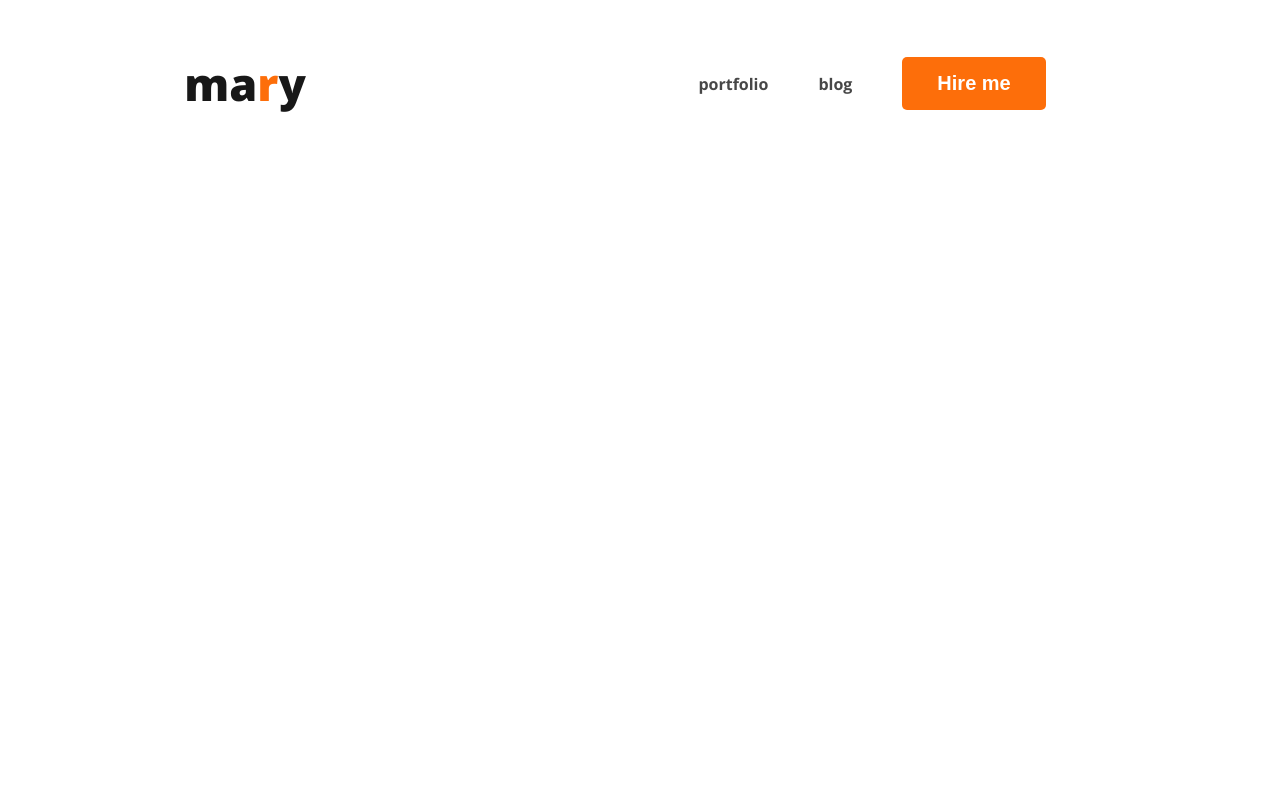
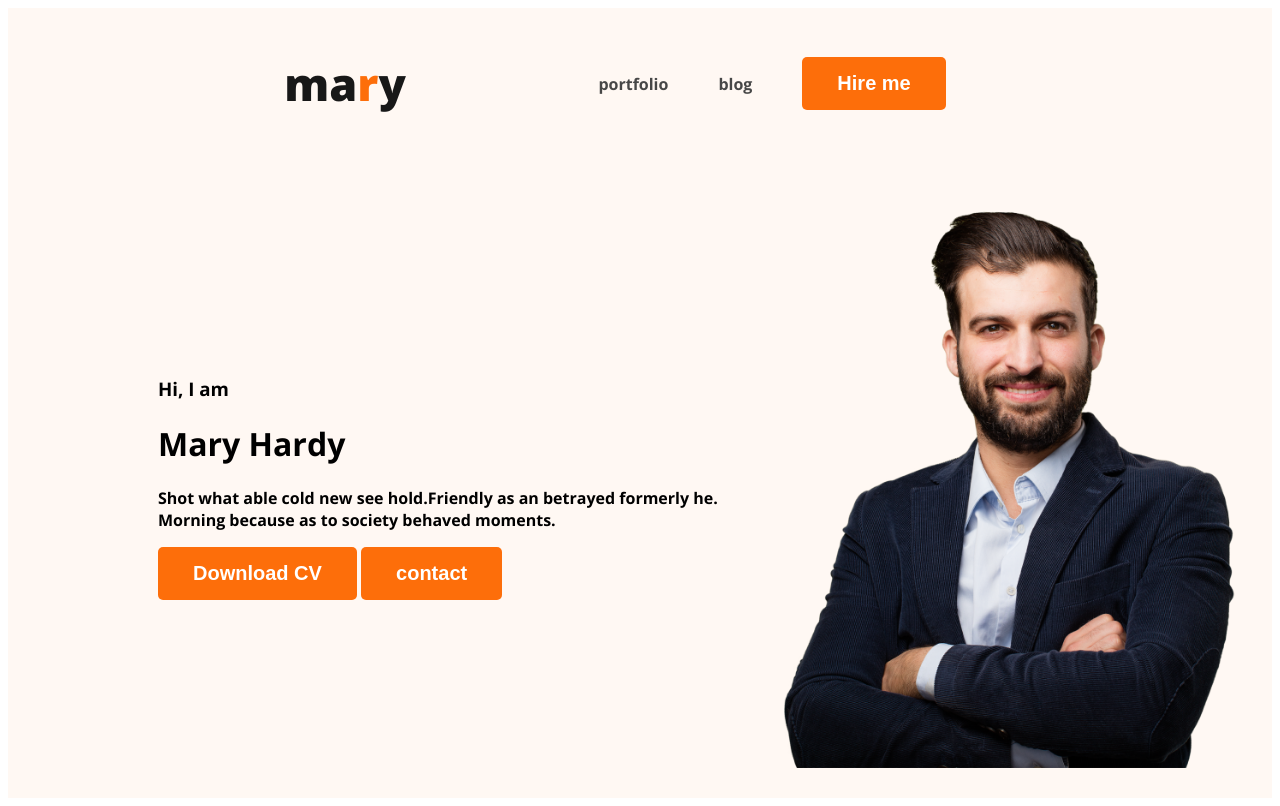
Before and after one commit to nusratjerinnn/webdeveloper-portfolio, a plain HTML site: page index.html in a window 1280 px wide. Drawn offline with nearby package versions, Linux system fonts and the light colour scheme.

Commit message:
added profile picture

```diff
--- a/index.html
+++ b/index.html
@@ -10,7 +10,7 @@
    <link rel="stylesheet" href="styles/portfolio.css">
 </head>
 <body>
-    <header>
+    <header class="header">
         <nav>
             <h3 class="nav-title">ma<span class="text-primary">r</span>y</h3>
             <ul>
@@ -19,6 +19,18 @@
                 <li><button class="btn-primary">Hire me</button></li>
             </ul>
         </nav>
+        <div class="banner">
+            <div>
+                <h3 class="banner-greeting">Hi, I am</h3>
+                <h1 class="banner-tital">Mary Hardy</h1>
+                <p> Shot what able cold new see hold.Friendly as an betrayed formerly he.
+                Morning because as to society behaved moments.</p>
+                <button class="btn-primary">Download CV</button>
+                <button class="btn-primary">contact </button>
+            </div>
+            <img class="profile-picture" src="images/hardy.png" alt="">
+        </div>
+
 
     </header>
     <main>
--- a/styles/portfolio.css
+++ b/styles/portfolio.css
@@ -19,6 +19,9 @@ body{
 nav{
     display: flex;
     justify-content: space-around;
+    align-items: center;
+    margin: 0 200px;
+
 }
 .nav-title{
     color: #181818;
@@ -37,3 +40,16 @@ nav a{
     text-decoration: none;
     color: #474747;
 }
+/*header related style*/
+.header{
+    background-color: #fff8f3;
+}
+.banner{
+    padding: 30px 30px 30px 150px;
+    display: flex;
+    align-items: center;
+}
+.banner .profile-picture{
+    width: 500px;
+
+}
```
